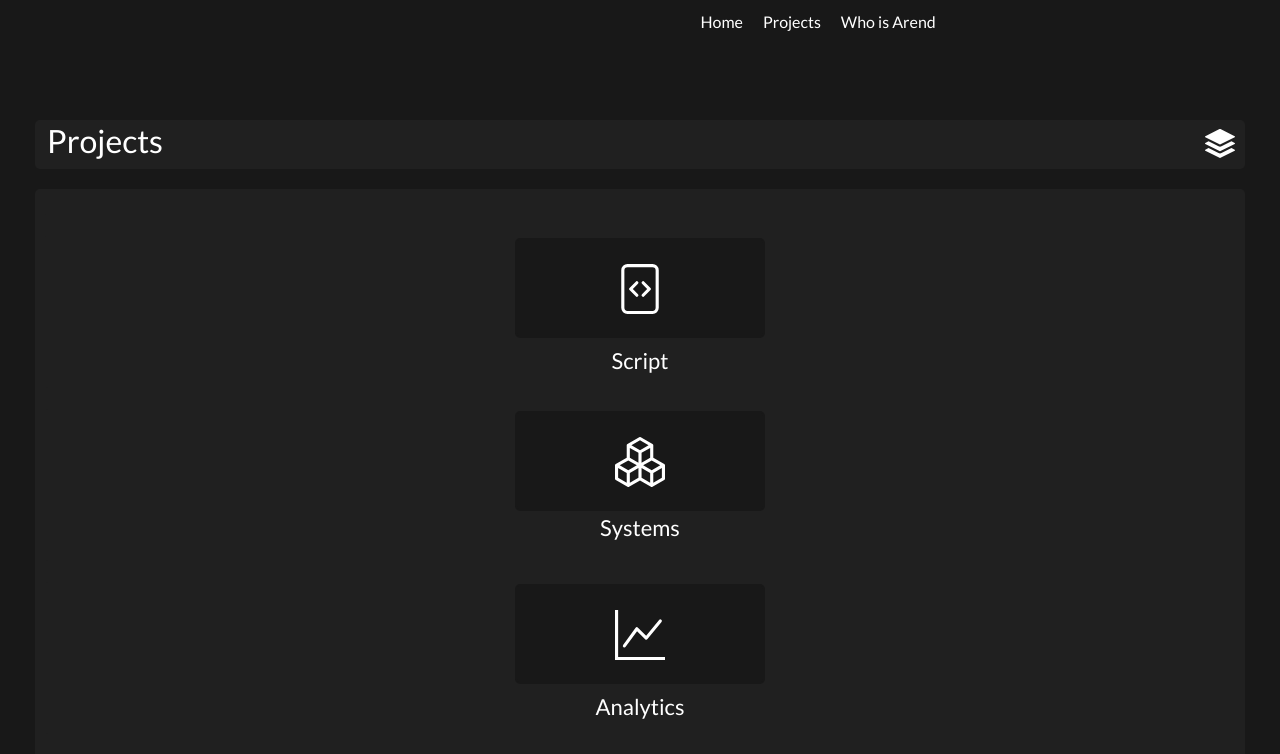
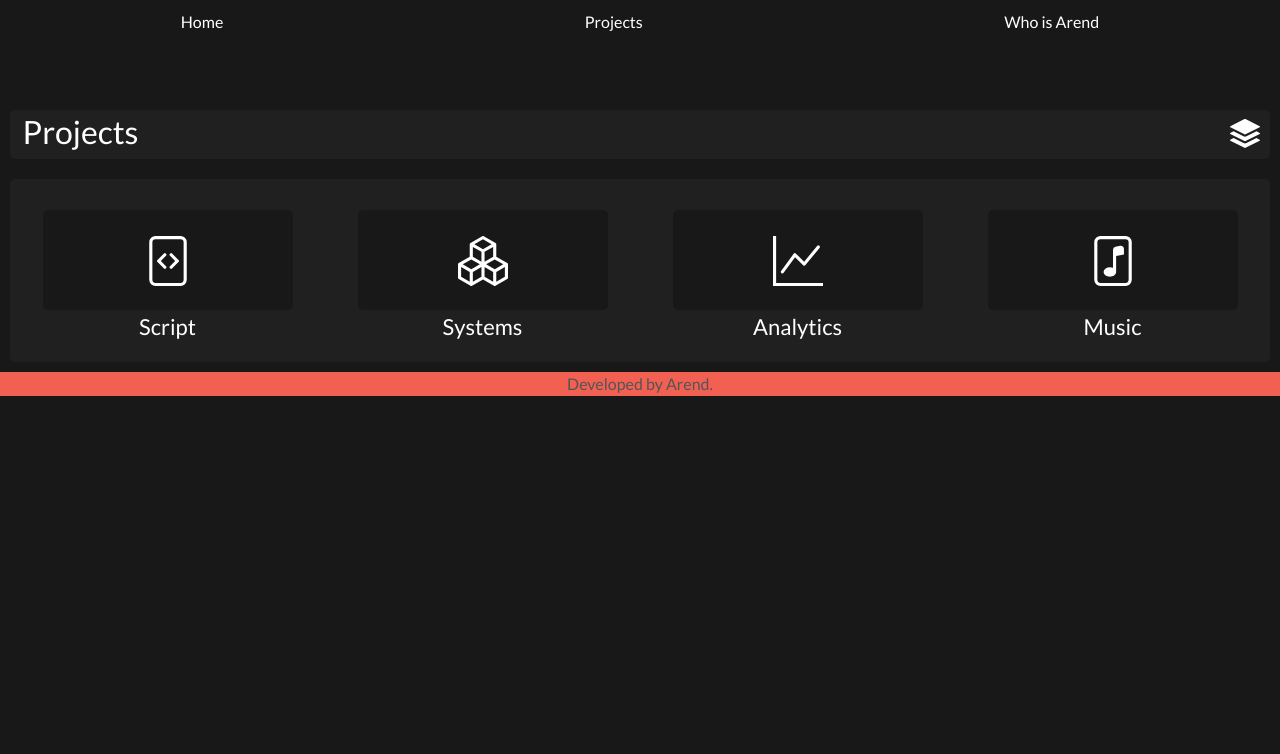
Before and after one commit to arendUniville/arend, a plain HTML site: page pages/projects/projects.html in a window 1280 px wide. Shown: the top 754 px of the page. Drawn offline with nearby package versions, Linux system fonts and the light colour scheme.

Commit message:
small icons - Step 1

```diff
--- a/pages/projects/projects.html
+++ b/pages/projects/projects.html
@@ -93,7 +93,7 @@
 
                             <a class="ancorLink" href="scripts/projectsLanguage.html">
 
-                                <p class="titleCardP">
+                                <p class="ancorLink" class="titleCardP">
                                 Script
                                 </p>
                             </a>
@@ -127,7 +127,7 @@
                         <div class="titleCard">
 
                             <a class="ancorLink" href="systems/projectsSystems.html">
-                                <p class="ancorLink" class="titleCardP">
+                                <p class="ancorLink" >
                                 Systems
                                 </p>
                             </a>
@@ -160,7 +160,7 @@
                         <div class="titleCard">
 
                             <a class="ancorLink" href="data/projectsData.html">
-                                <p class="titleCardP">
+                                <p class="ancorLink">
                                 Analytics
                                 </p>
                             </a>
@@ -195,7 +195,7 @@
                         <div class="titleCard">
 
                         <a class="ancorLink" href="music/projectsMusic.html">
-                            <p class="titleCardP">
+                            <p class="ancorLink">
                             Music
                             </p>
                         </a>
@@ -204,14 +204,14 @@
 
                     </div>
 
+
+
             </span>
 
         </div>
 
     </main>
 
-
-    <br>
 
 <!-- --------------FOOTER------------- -->
 
--- a/style/about-arend.css
+++ b/style/about-arend.css
@@ -225,8 +225,6 @@
 
     border-radius: 5px;
 
-
-
 }
 
 .titlePage h2 {
@@ -278,7 +276,6 @@
 
     border-radius: 5px;
 
-
 }
 
 .containerSpan{
@@ -294,6 +291,7 @@
     padding: 10px;
 
 }
+
 .containerSpanCard{
 
     /*background-color: #181818;*/
--- a/style/small-icons.css
+++ b/style/small-icons.css
@@ -1,15 +1,57 @@
 @import url('https://fonts.googleapis.com/css2?family=Lato&display=swap');
 
 
+.title{
+
+    background-color: none;
+
+    position: relative;
+    display: flex;
+    text-align: center;
+
+
+
+}
+
+.mobile-menu{
+
+    position: absolute;
+    display: none;
+
+    top: 10px;
+    background: none;
+
+    cursor: pointer;
+
+}
+
+.mobile-menu div{
+
+    width: 32px;
+    height: 2px;
+    background: #fff;
+    margin: 8px;
+    transition: 0.3s;
+
+}
+
 .nav-list{
 
-    top: 0  ;
-    position: absolute;
-    background-color: none;
-    margin-left: 82.3vh;
     margin-top: 10px;
     list-style: none;
+    position: absolute;
+
+    top: 0vh;
+    right: 0;
+    width: 100vw;
+    height: 97vh;
+    padding: 0;
+
+    background: none;
+    z-index: 1;
     display: flex;
+
+    text-align: center;
 
 }
 
@@ -23,7 +65,9 @@
 }
 
 .nav-list li {
+
     display: inline;
+    padding: 0;
 }
 
 .nav-list a {
@@ -61,43 +105,6 @@
 .body{
 
     background-color: #181818;
-
-}
-
-
-
-
-.title{
-
-    background-color: none;
-    display: flex;
-    align-items: center;
-    text-align: center;
-    width: 100%;
-
-}
-
-
-
-.mobile-menu{
-
-    position: absolute;
-    display: none;
-
-    top: 10px;
-    background: none;
-
-    cursor: pointer;
-
-}
-
-.mobile-menu div{
-
-    width: 32px;
-    height: 2px;
-    background: #fff;
-    margin: 8px;
-    transition: 0.3s;
 
 }
 
@@ -184,10 +191,28 @@
 
     }
 
-
 }
 
 
+.mainEnvolv{
+
+    position: relative;
+
+    /*background-color: #a82014;*/
+
+    margin-top: 100px;
+
+    padding: 10px;
+
+    height: auto;
+    display:block;
+
+    max-width: 1700px;
+    min-width: 320px;
+
+
+
+}
 
 
 .titlePage {
@@ -197,12 +222,7 @@
     position: relative;
     display: flex;
 
-    margin-top: 100px;
-
     border-radius: 5px;
-
-    max-width: 1700px;
-    min-width: 320px;
 
 }
 
@@ -227,33 +247,19 @@
 
 }
 
-.mainEnvolv{
-
-    position: relative;
-
-    margin-left: 15px;
-    margin-right: 15px;
-
-    padding: 20px;
-
-}
-
 .mainBg{
 
     background-color: #202020;
 
     position: relative;
-    display:inline-flexbox;
+    display:flex;
 
     margin-top: 20px;
 
     padding-top: 15px;
-    padding-bottom: 40px;
+    padding-bottom: 15px;
 
     border-radius: 5px;
-
-    max-width: 1700px;
-    min-width: 320px;
 
 }
 
@@ -262,28 +268,46 @@
     /*background-color: red;*/
 
     position: relative;
-    display:flow-root;
+    display:flex;
 
     width: 100%;
-    height: auto;
 
-    padding: 10px;
+    z-index: 1;
+
+
+}
+
+@media (max-width: 1175px){
+
+    .containerSpan{
+
+        /*background-color: red;*/
+
+        position: relative;
+        display:flow-root;
+
+        width: 100%;
+
+        padding: 10px;
+
+        z-index: 0;
+
+    }
 
 }
 
 .containerSpanCard{
 
-    /*background-color: #181818;*/
+    /*background-color: #1aaa0c;*/
 
     border-radius: 5px;
 
     border: 2px solid #202020;
 
     position: relative;
-    display:inline;
+    display:table;
 
-    width: 300px;
-    height: 115px;
+    width: 285px;
 
     text-align: center;
 
@@ -297,9 +321,9 @@
     border-radius: 5px;
 
     position: relative;
-    display: flex;
 
-    top: 5%;
+
+    margin-top: 5%;
 
     width: 250px;
     height: 100px;
@@ -330,39 +354,20 @@
     height: 50px;
     width: 50px;
 
+
 }
 
 .titleCard {
 
-    background-color: none;
+    /*background-color: blue;*/
 
     position: relative;
     display: flex;
 
-    top: 10%;
-
-    width: 83.5%;
-
     font-size: 22px;
 
-}
-
-.descriptionCard {
-
-    background-color: none;
-
-    position: relative;
-    display: flex;
-
-    top: 15%;
-
-    width: 83.5%;
-    height: 120px;
-
-
-    font-size: 12px;
-
-    padding: 10px;
+    margin: 0;
+    height: 35px;
 
 }
 
@@ -388,24 +393,23 @@
 
 .Footer {
 
-    position: relative;
+    background-color: #F26052;
 
-    top: 5%;
     display: flex;
-    width: 99%;
+
+    width: 100%;
 
 }
 
 .signature {
 
-    position: relative;
-
     color: #535457;
 
-    display: flex;
+    display: block;
 
     outline: none;
     text-decoration: none;
+
 }
 
 .signature:hover {
```
